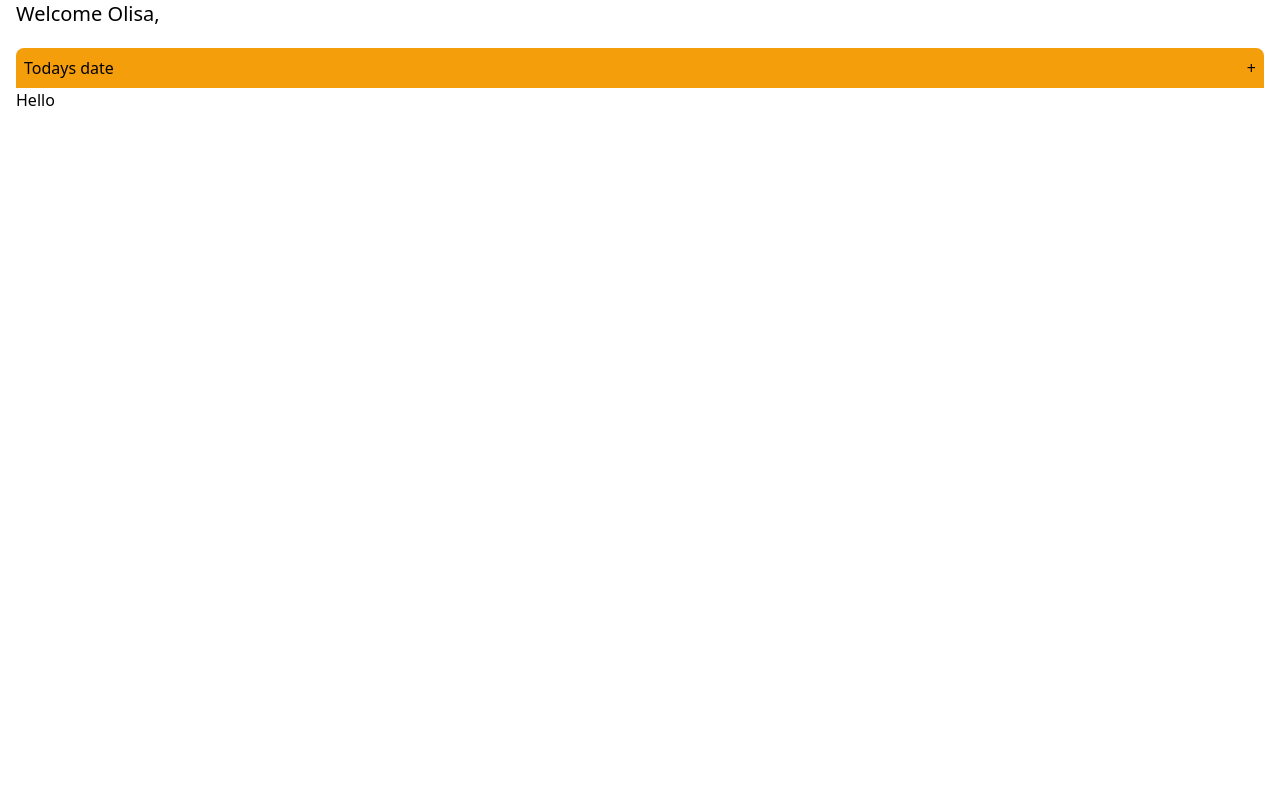
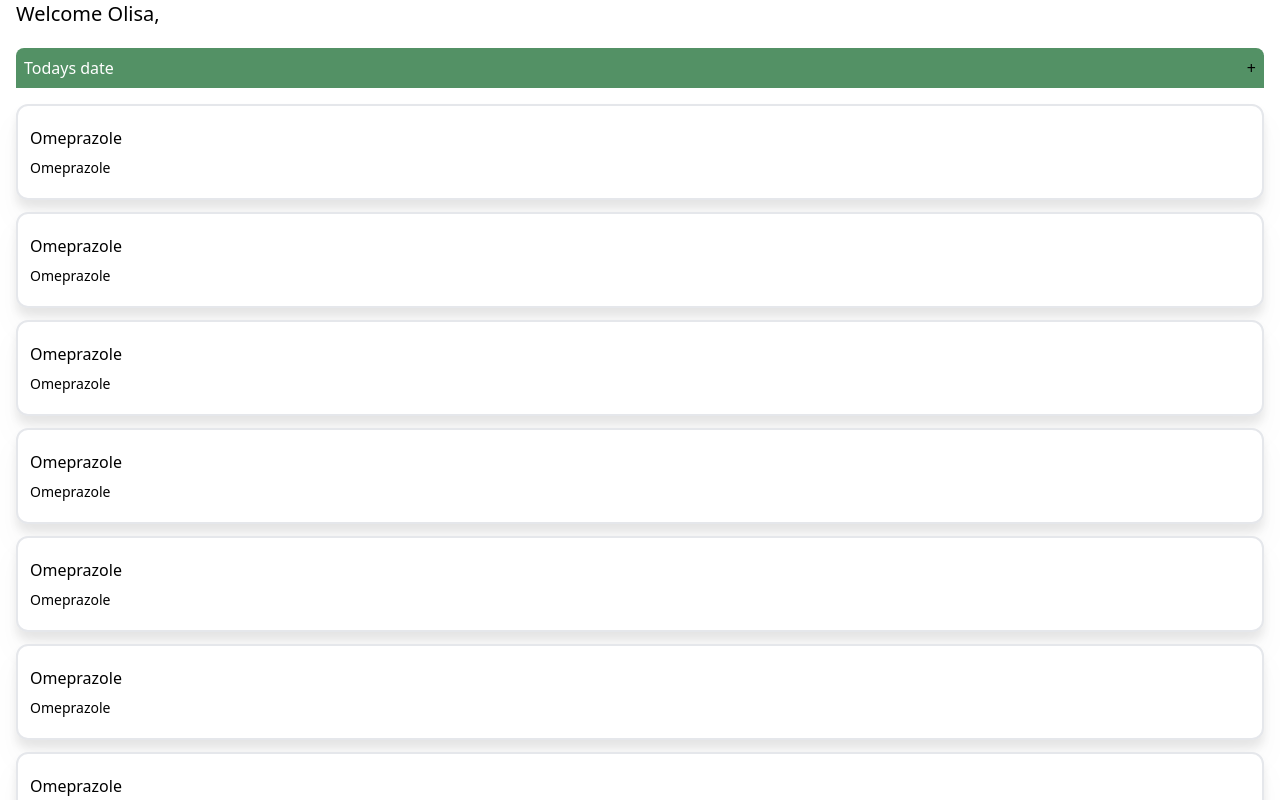
Before and after one commit to oleesir/medicine_tracker_fe, a Next.js app: page /home in a window 1280 px wide. Shown: the part 200-1000 px from the top of the page. Before the commit the page ends 800 px from the top, so only its background shows below. Built offline with nearby package versions, Linux system fonts and the light colour scheme; what tailwind-clip-path would draw is missing.

Commit message:
feat:create medication card

```diff
--- /dev/null
+++ b/src/component/cards/card/index.tsx
@@ -0,0 +1,13 @@
+
+
+
+const  Card =()=> {
+
+    return (
+   <div className="w-full flex flex-col rounded-xl drop-shadow-xl py-5 px-3 border-2 bg-[#fff] mb-3">
+       <p className="text-base mb-2">Omeprazole</p>
+       <p className="text-sm">Omeprazole</p>
+   </div>
+    )
+}
+export default Card;
--- a/src/pages/home.tsx
+++ b/src/pages/home.tsx
@@ -1,5 +1,6 @@
 import { useState } from "react";
 import Calender from "@/component/Calender";
+import Card from "@/component/cards/card";
 
 
 const Home =()=> {
@@ -9,11 +10,21 @@ const Home =()=> {
         <div className="flex flex-col px-4 lg:pt-[100px]">
          <div className="w-full flex my-5"><p className="text-xl">Welcome Olisa,</p></div>
             <li className="list-none">
-                <div className="flex justify-between bg-amber-500 rounded-t-lg p-2" onClick={() => setIsActive(!isActive)}>
-                    <h3>Todays date</h3><span>{isActive ? "-" : "+"}</span>
+                <div className="flex justify-between bg-[#539165] rounded-t-lg p-2" onClick={() => setIsActive(!isActive)}>
+                    <h3 className="text-[#fff]">Todays date</h3><span>{isActive ? "-" : "+"}</span>
                 </div>
                 <Calender isActive={isActive}/>
-                <div>Hello</div>
+                <div className="mt-4">
+                    <Card/>
+                    <Card/>
+                    <Card/>
+                    <Card/>
+                    <Card/>
+                    <Card/>
+                    <Card/>
+                    <Card/>
+                    <Card/>
+                </div>
             </li>
         </div>
     )
```
